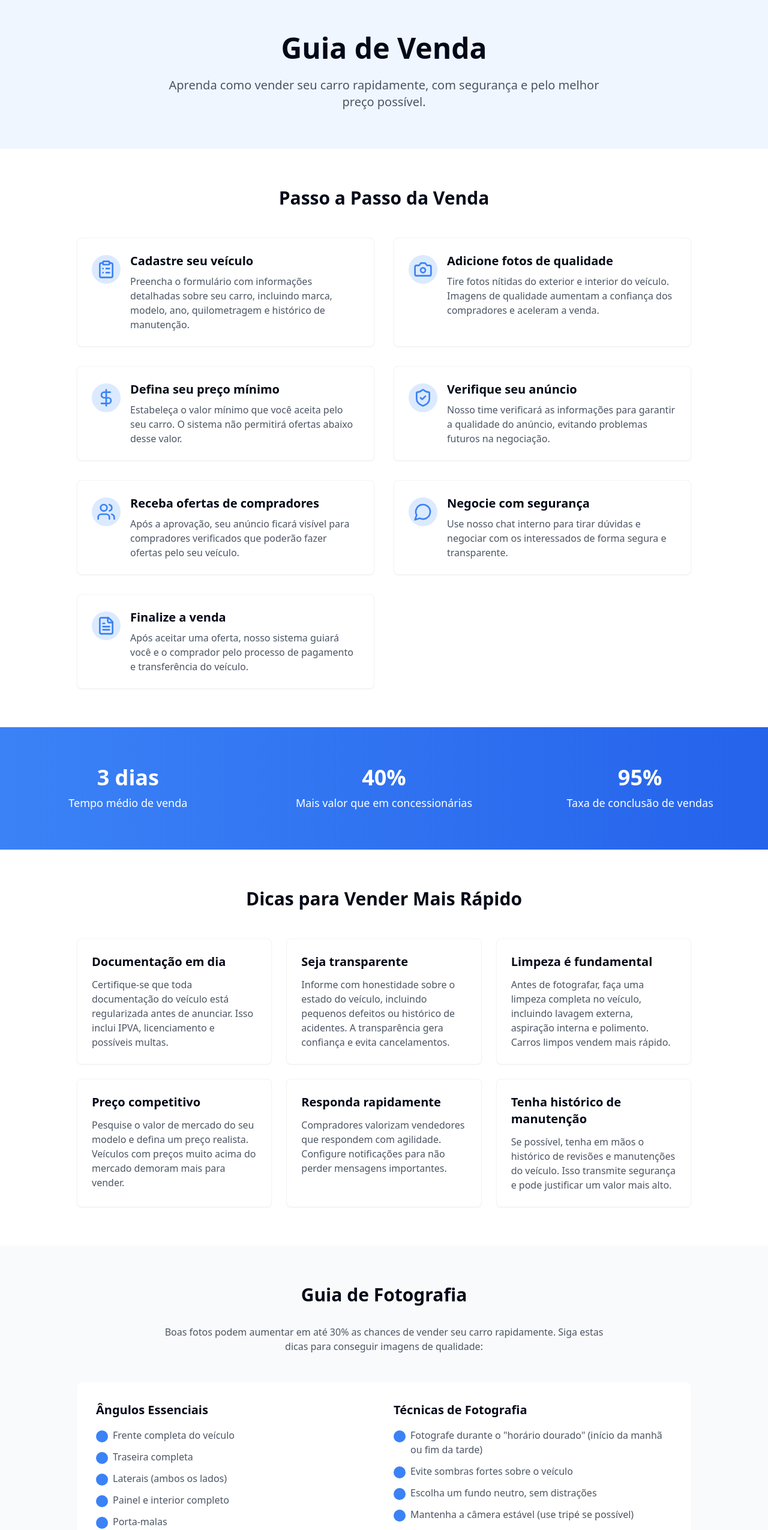
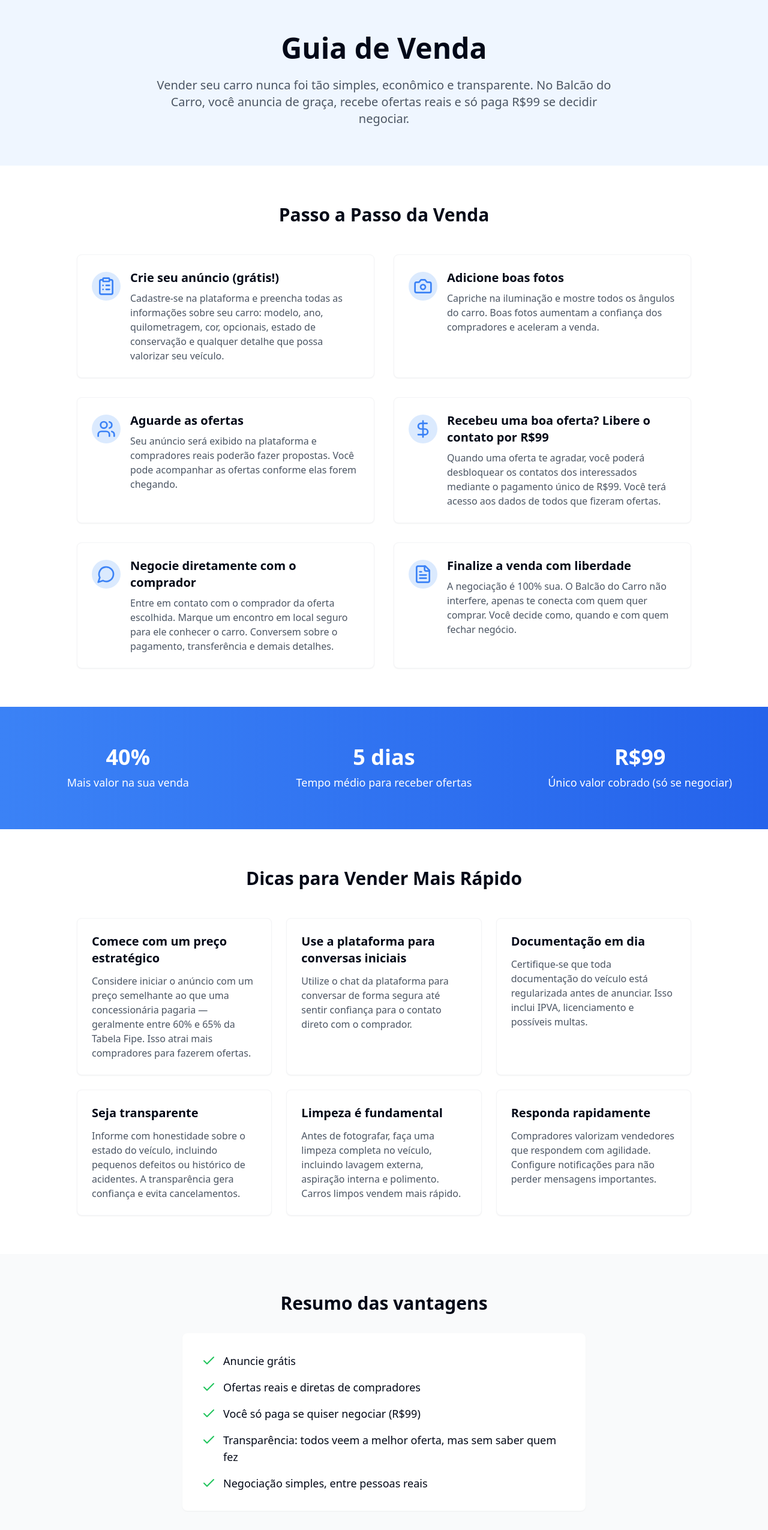
Before and after one commit to danielcalonge/site-essentials-pages-gen, a React (Vite) app: page /guia-de-venda in a window 1280 px wide. Shown: the part 80-2630 px from the top of the page at 60% size. Built offline with nearby package versions, Linux system fonts and the light colour scheme.

Commit message:
Refactor: Update selling guide page content
The SellingGuide.tsx page was updated with the new content provided in the prompt.

```diff
--- a/src/pages/SellingGuide.tsx
+++ b/src/pages/SellingGuide.tsx
@@ -8,49 +8,53 @@ import {
   FileText,
   MessageCircle,
   ShieldCheck,
-  Users
+  Users,
+  Check
 } from 'lucide-react';
 
 const SellingGuide = () => {
   const steps = [
     {
       icon: <ClipboardList className="h-8 w-8 text-blue-500" />,
-      title: "Cadastre seu veículo",
-      description: "Preencha o formulário com informações detalhadas sobre seu carro, incluindo marca, modelo, ano, quilometragem e histórico de manutenção."
+      title: "Crie seu anúncio (grátis!)",
+      description: "Cadastre-se na plataforma e preencha todas as informações sobre seu carro: modelo, ano, quilometragem, cor, opcionais, estado de conservação e qualquer detalhe que possa valorizar seu veículo."
     },
     {
       icon: <Camera className="h-8 w-8 text-blue-500" />,
-      title: "Adicione fotos de qualidade",
-      description: "Tire fotos nítidas do exterior e interior do veículo. Imagens de qualidade aumentam a confiança dos compradores e aceleram a venda."
+      title: "Adicione boas fotos",
+      description: "Capriche na iluminação e mostre todos os ângulos do carro. Boas fotos aumentam a confiança dos compradores e aceleram a venda."
+    },
+    {
+      icon: <Users className="h-8 w-8 text-blue-500" />,
+      title: "Aguarde as ofertas",
+      description: "Seu anúncio será exibido na plataforma e compradores reais poderão fazer propostas. Você pode acompanhar as ofertas conforme elas forem chegando."
     },
     {
       icon: <DollarSign className="h-8 w-8 text-blue-500" />,
-      title: "Defina seu preço mínimo",
-      description: "Estabeleça o valor mínimo que você aceita pelo seu carro. O sistema não permitirá ofertas abaixo desse valor."
-    },
-    {
-      icon: <ShieldCheck className="h-8 w-8 text-blue-500" />,
-      title: "Verifique seu anúncio",
-      description: "Nosso time verificará as informações para garantir a qualidade do anúncio, evitando problemas futuros na negociação."
-    },
-    {
-      icon: <Users className="h-8 w-8 text-blue-500" />,
-      title: "Receba ofertas de compradores",
-      description: "Após a aprovação, seu anúncio ficará visível para compradores verificados que poderão fazer ofertas pelo seu veículo."
+      title: "Recebeu uma boa oferta? Libere o contato por R$99",
+      description: "Quando uma oferta te agradar, você poderá desbloquear os contatos dos interessados mediante o pagamento único de R$99. Você terá acesso aos dados de todos que fizeram ofertas."
     },
     {
       icon: <MessageCircle className="h-8 w-8 text-blue-500" />,
-      title: "Negocie com segurança",
-      description: "Use nosso chat interno para tirar dúvidas e negociar com os interessados de forma segura e transparente."
+      title: "Negocie diretamente com o comprador",
+      description: "Entre em contato com o comprador da oferta escolhida. Marque um encontro em local seguro para ele conhecer o carro. Conversem sobre o pagamento, transferência e demais detalhes."
     },
     {
       icon: <FileText className="h-8 w-8 text-blue-500" />,
-      title: "Finalize a venda",
-      description: "Após aceitar uma oferta, nosso sistema guiará você e o comprador pelo processo de pagamento e transferência do veículo."
+      title: "Finalize a venda com liberdade",
+      description: "A negociação é 100% sua. O Balcão do Carro não interfere, apenas te conecta com quem quer comprar. Você decide como, quando e com quem fechar negócio."
     }
   ];
 
   const tips = [
+    {
+      title: "Comece com um preço estratégico",
+      description: "Considere iniciar o anúncio com um preço semelhante ao que uma concessionária pagaria — geralmente entre 60% e 65% da Tabela Fipe. Isso atrai mais compradores para fazerem ofertas."
+    },
+    {
+      title: "Use a plataforma para conversas iniciais",
+      description: "Utilize o chat da plataforma para conversar de forma segura até sentir confiança para o contato direto com o comprador."
+    },
     {
       title: "Documentação em dia",
       description: "Certifique-se que toda documentação do veículo está regularizada antes de anunciar. Isso inclui IPVA, licenciamento e possíveis multas."
@@ -64,17 +68,17 @@ const SellingGuide = () => {
       description: "Antes de fotografar, faça uma limpeza completa no veículo, incluindo lavagem externa, aspiração interna e polimento. Carros limpos vendem mais rápido."
     },
     {
-      title: "Preço competitivo",
-      description: "Pesquise o valor de mercado do seu modelo e defina um preço realista. Veículos com preços muito acima do mercado demoram mais para vender."
-    },
-    {
       title: "Responda rapidamente",
       description: "Compradores valorizam vendedores que respondem com agilidade. Configure notificações para não perder mensagens importantes."
-    },
-    {
-      title: "Tenha histórico de manutenção",
-      description: "Se possível, tenha em mãos o histórico de revisões e manutenções do veículo. Isso transmite segurança e pode justificar um valor mais alto."
     }
+  ];
+
+  const advantages = [
+    "Anuncie grátis",
+    "Ofertas reais e diretas de compradores",
+    "Você só paga se quiser negociar (R$99)",
+    "Transparência: todos veem a melhor oferta, mas sem saber quem fez",
+    "Negociação simples, entre pessoas reais"
   ];
 
   return (
@@ -84,7 +88,7 @@ const SellingGuide = () => {
         <div className="container mx-auto px-4">
           <h1 className="text-4xl md:text-5xl font-bold text-center mb-6">Guia de Venda</h1>
           <p className="text-xl text-gray-600 text-center max-w-3xl mx-auto">
-            Aprenda como vender seu carro rapidamente, com segurança e pelo melhor preço possível.
+            Vender seu carro nunca foi tão simples, econômico e transparente. No Balcão do Carro, você anuncia de graça, recebe ofertas reais e só paga R$99 se decidir negociar.
           </p>
         </div>
       </div>
@@ -119,16 +123,16 @@ const SellingGuide = () => {
         <div className="container mx-auto px-4">
           <div className="grid grid-cols-1 md:grid-cols-3 gap-8">
             <div className="text-center">
-              <p className="text-4xl font-bold">3 dias</p>
-              <p className="text-lg mt-2">Tempo médio de venda</p>
+              <p className="text-4xl font-bold">40%</p>
+              <p className="text-lg mt-2">Mais valor na sua venda</p>
             </div>
             <div className="text-center">
-              <p className="text-4xl font-bold">40%</p>
-              <p className="text-lg mt-2">Mais valor que em concessionárias</p>
+              <p className="text-4xl font-bold">5 dias</p>
+              <p className="text-lg mt-2">Tempo médio para receber ofertas</p>
             </div>
             <div className="text-center">
-              <p className="text-4xl font-bold">95%</p>
-              <p className="text-lg mt-2">Taxa de conclusão de vendas</p>
+              <p className="text-4xl font-bold">R$99</p>
+              <p className="text-lg mt-2">Único valor cobrado (só se negociar)</p>
             </div>
           </div>
         </div>
@@ -152,8 +156,28 @@ const SellingGuide = () => {
         </div>
       </section>
 
+      {/* Advantages Section */}
+      <section className="bg-gray-50 py-16">
+        <div className="container mx-auto px-4">
+          <h2 className="text-3xl font-bold text-center mb-8">Resumo das vantagens</h2>
+
+          <div className="max-w-2xl mx-auto">
+            <div className="bg-white p-8 rounded-lg shadow-sm">
+              <ul className="space-y-4">
+                {advantages.map((advantage, index) => (
+                  <li key={index} className="flex items-start gap-3">
+                    <Check className="h-6 w-6 text-green-500 flex-shrink-0 mt-0.5" />
+                    <span className="text-lg">{advantage}</span>
+                  </li>
+                ))}
+              </ul>
+            </div>
+          </div>
+        </div>
+      </section>
+
       {/* Photography Guide Section */}
-      <section className="bg-gray-50 py-16">
+      <section className="bg-white py-16">
         <div className="container mx-auto px-4">
           <h2 className="text-3xl font-bold text-center mb-8">Guia de Fotografia</h2>
           <p className="text-center text-gray-600 max-w-3xl mx-auto mb-12">
@@ -162,7 +186,7 @@ const SellingGuide = () => {
           </p>
 
           <div className="max-w-5xl mx-auto">
-            <div className="bg-white p-8 rounded-lg shadow-sm">
+            <div className="bg-gray-50 p-8 rounded-lg shadow-sm">
               <div className="grid grid-cols-1 md:grid-cols-2 gap-8">
                 <div>
                   <h3 className="text-xl font-bold mb-4">Ângulos Essenciais</h3>
@@ -238,11 +262,17 @@ const SellingGuide = () => {
         <div className="container mx-auto px-4 text-center">
           <h2 className="text-3xl font-bold mb-6">Pronto para vender seu carro?</h2>
           <p className="text-xl text-gray-600 mb-8 max-w-2xl mx-auto">
-            Com o SemAtravessador, você vende seu veículo de forma rápida, segura e pelo melhor preço do mercado.
+            Com o Balcão do Carro, você vende seu veículo de forma rápida, segura e pelo melhor preço do mercado.
           </p>
           <a href="/criar-conta" className="bg-blue-500 hover:bg-blue-600 text-white px-6 py-3 rounded-md font-medium inline-block transition-colors">
             Anunciar meu carro
           </a>
+          <p className="mt-4 text-gray-500">
+            Dúvidas? Fale conosco pelo e-mail <a href="mailto:contato@balcaodocarro.com.br" className="text-blue-500 hover:underline">contato@balcaodocarro.com.br</a>
+          </p>
+          <p className="mt-2 text-sm text-gray-400">
+            Última atualização: Maio de 2025
+          </p>
         </div>
       </section>
     </PageLayout>
```
